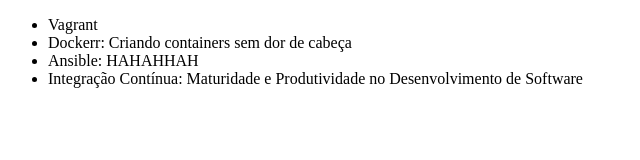
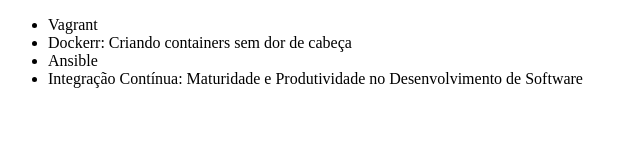
Before and after one commit to lucasgamestar/alura-git, a plain HTML site: page index.html in a window 1280 px wide. Shown: the whole page, without its empty margins (0-640 px from the left). Drawn offline with Linux system fonts and the light colour scheme.

Commit message:
Revert "Alteraçao HAHAHAH"
This reverts commit 8432acac453df6216edb75dd4e8fb5ca971f9fae.

```diff
--- a/index.html
+++ b/index.html
@@ -8,7 +8,7 @@
     <ul>
         <li>Vagrant</li>
         <li>Dockerr: Criando containers sem dor de cabeça</li>
-        <li>Ansible: HAHAHHAH</li>
+        <li>Ansible</li>
         <li>Integração Contínua: Maturidade e Produtividade no Desenvolvimento de Software</li>
     </ul>
 </body>
```
